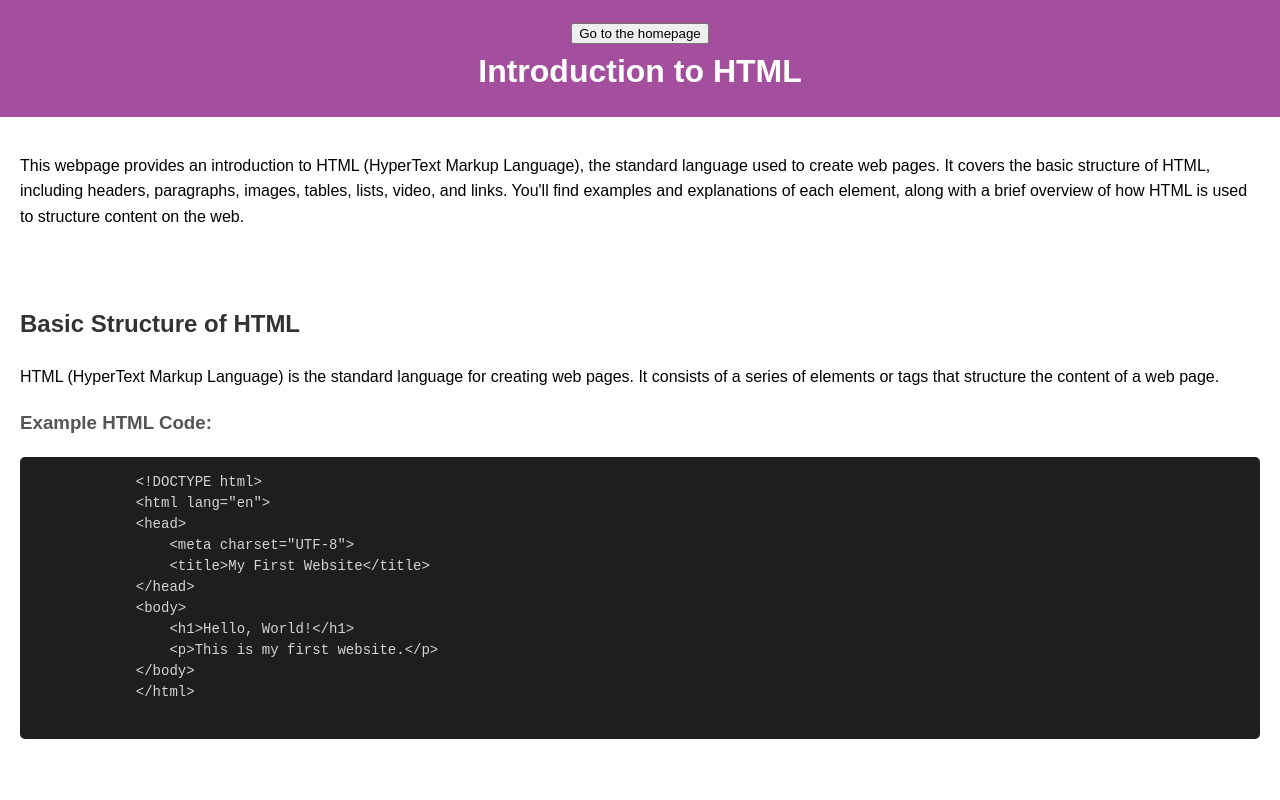
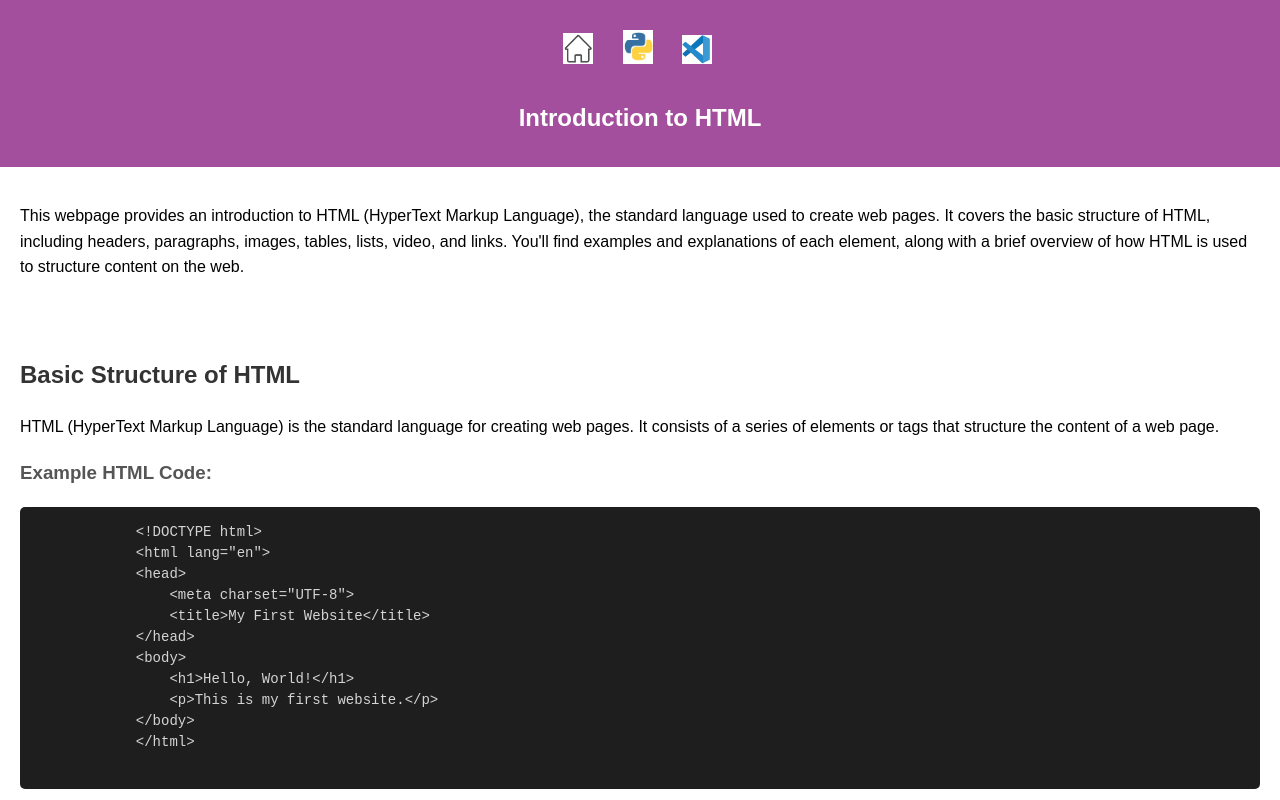
Before and after one commit to ChrisJRM92/ProyectoGrupo3, a plain HTML site: page whathtml.html in a window 1280 px wide. Shown: the top 800 px of the page. Drawn offline with Linux system fonts and the light colour scheme.

Commit message:
nuevos cambios en whathtml

```diff
--- a/styles/styleshtml.css
+++ b/styles/styleshtml.css
@@ -11,9 +11,28 @@ header {
     padding: 20px;
     text-align: center;
 }
+header button {
+    background-color: transparent;
+    border: none;
+    cursor: pointer;
+    display: inline-flex;
+    align-items: center;
+    color: #fff;
+    padding: 10px;
+    transition: background-color 0.3s ease;
+}
+header button img {
+    width: 30px;
+    margin-right: 5px;
+}
+header button:hover {
+    background-color: rgba(255, 255, 255, 0.2);
+}
 
 header h1 {
     margin: 0;
+    padding: 10px 0;
+    font-size: 24px;
 }
 
 section {
--- a/whathtml.html
+++ b/whathtml.html
@@ -9,7 +9,9 @@
 <body>
 
     <header>
-        <button onclick="window.location.href = 'index.html';">Go to the homepage</button>
+        <button onclick="window.location.href = 'index.html';"><img src="media\homehtml.png" alt="go to the homepage"></button>
+        <button onclick="window.location.href = 'python.html';"><img src="media\pythonhtml.png" alt="Python"></button>
+        <button onclick="window.location.href = 'vscode.html';"><img src="media\vschtml.png" alt="VSC"></button>
         <h1>Introduction to HTML</h1>
     </header>
 
```
Also changed, not shown: media/homehtml.png (added), media/pythonhtml.png (added), media/vschtml.png (added).
